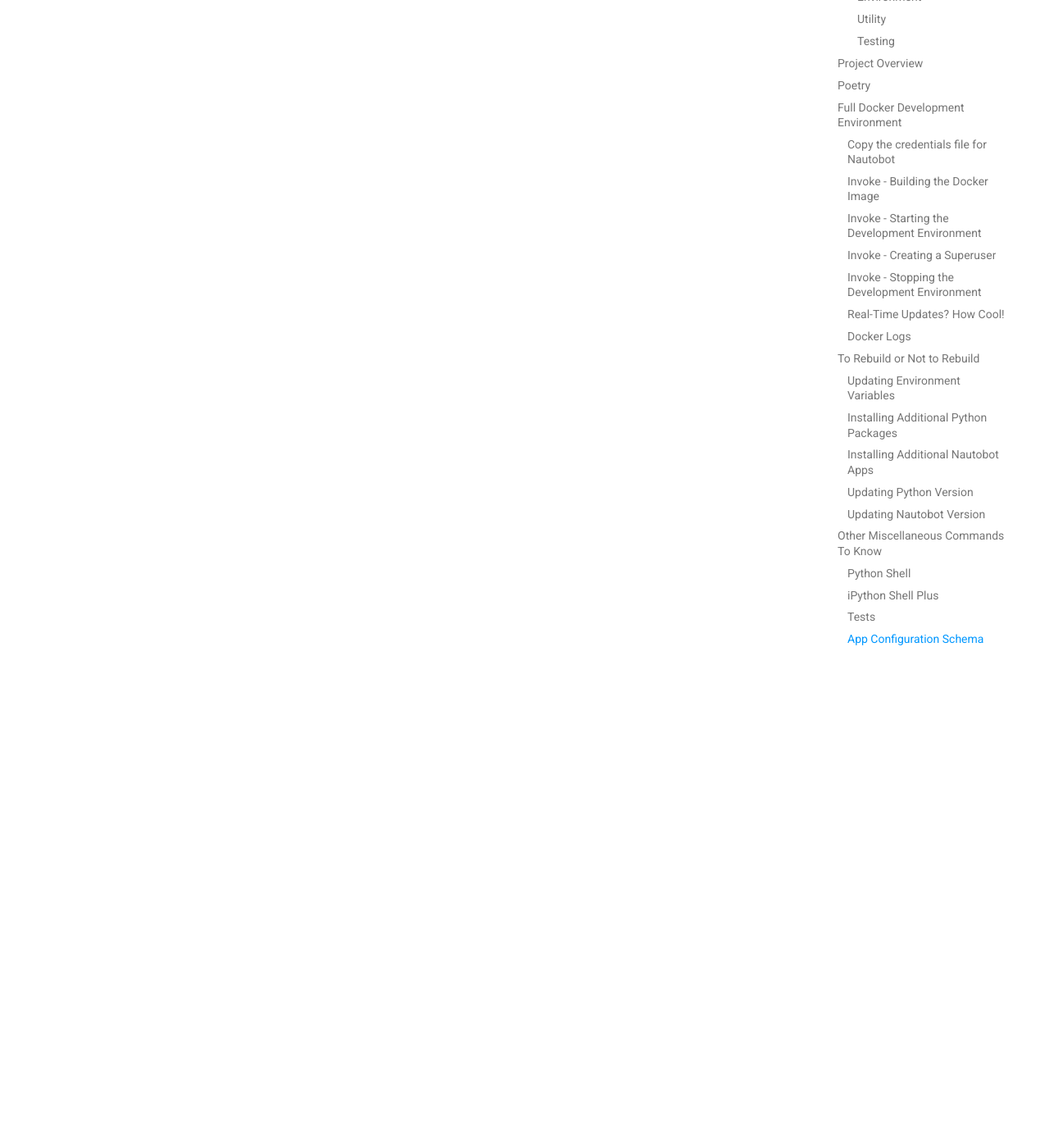
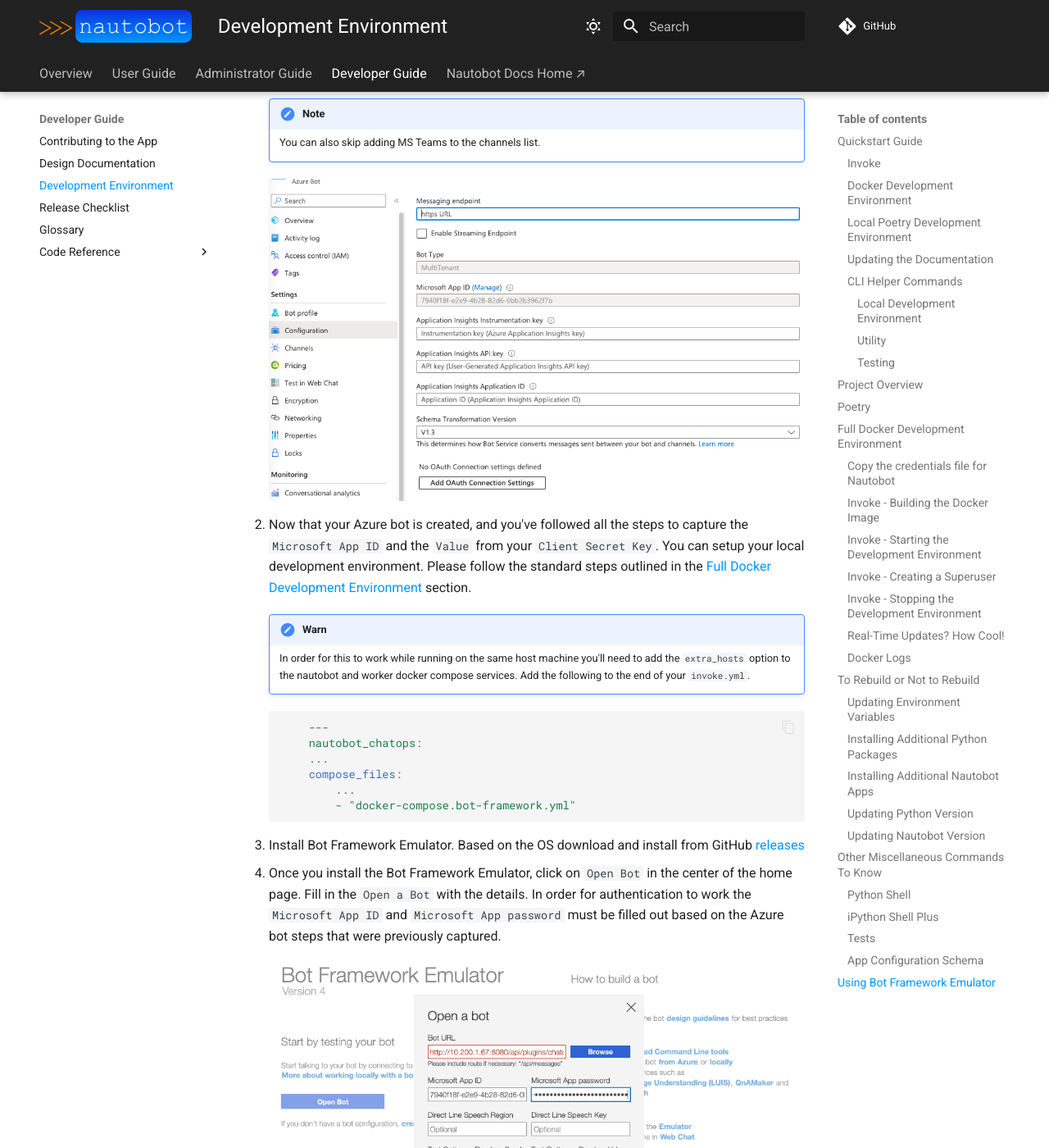
Before and after one commit to nautobot/nautobot-app-chatops, an MkDocs documentation site: the page built from docs/dev/dev_environment.md, in a window 1280 px wide and 1400 px high, scrolled down 13395 px. Shown: the whole window at 82% size. Built offline with MkDocs 1.6.1 and Material for MkDocs 9.7.7, drawn with Linux system fonts in a browser that asks for light colours; comment, search, counter and statistics services are not loaded; some of the changed text lies outside the part shown.

Commit message:
Adjust based on PR feedback
Also resolves conflicts.

````diff
--- a/docs/dev/dev_environment.md
+++ b/docs/dev/dev_environment.md
@@ -496,3 +496,51 @@
 ```
 
 This command can only guess the schema, so it's up to the developer to manually update the schema as needed.
+
+## Using Bot Framework Emulator
+
+This option is limited to testing an Azure bot, but allows you to test the bots functionality without the need to create, publish, deploy the bot app into the MS Teams infrastructure.
+
+There are a few requirements to get this up and running, the steps are provided below to help a user get started.
+
+1. Follow the instructions on setting up the [Azure bot](../../admin/platforms/microsoft_teams/#azure).
+
+    !!! note
+        You can skip the `messaging endpoint` definition while testing in the Bot Emulator.
+
+    !!! note
+        You can also skip adding MS Teams to the channels list.
+
+    ![example-azure-bot](../images/azurebot.png)
+
+2. Now that your Azure bot is created, and you've followed all the steps to capture the `Microsoft App ID` and the `Value` from your `Client Secret Key`. You can setup your local development environment. Please follow the standard steps outlined in the [Full Docker Development Environment](#full-docker-development-environment) section.
+
+    !!! warn
+        In order for this to work while running on the same host machine you'll need to add the `extra_hosts` option to the nautobot and worker docker compose services. Add the following to the end of your `invoke.yml`.
+
+    ```yaml
+        ---
+        nautobot_chatops:
+        ...
+        compose_files:
+            ...
+            - "docker-compose.bot-framework.yml"
+    ```
+
+3. Install Bot Framework Emulator. Based on the OS download and install from GitHub [releases](https://github.com/microsoft/BotFramework-Emulator/releases)
+
+4. Once you install the Bot Framework Emulator, click on `Open Bot` in the center of the home page.  Fill in the `Open a Bot` with the details. In order for authentication to work the `Microsoft App ID` and `Microsoft App password` must be filled out based on the Azure bot steps that were previously captured.
+
+    ![open a bot](../images/open-a-bot.png)
+
+5. Click `connect` and the debugging pane will show that its connecting to the endpoint provided. This step is doing the authentication for the bot.
+
+    ![bot-connect](../images/connect-a-bot.png)
+
+6. Type `nautobot` and the responses will be similar to what you'd expect if you were interacting with the bot directly from MS Teams client. An example is shown below.
+
+    ![bot-test-command](../images/test-a-bot.png)
+
+    As shown below the commands do operate as expected.
+
+    ![bot-test-command2](../images/test-a-bot2.png)
--- a/invoke.example.yml
+++ b/invoke.example.yml
@@ -12,3 +12,7 @@
     - "mattermost/docker-compose.yml"
     - "ansible/docker-compose.yml"
     - "docker-compose.dev.yml"
+    # Uncomment below if using Slack Socket Mode
+    # - "docker-compose.socket.yml"
+    # Uncomment below if using Microsoft Bot Framework Emulator
+    # - "docker-compose.bot-framework.yml"
````
Also changed, not shown: 2 other files.
